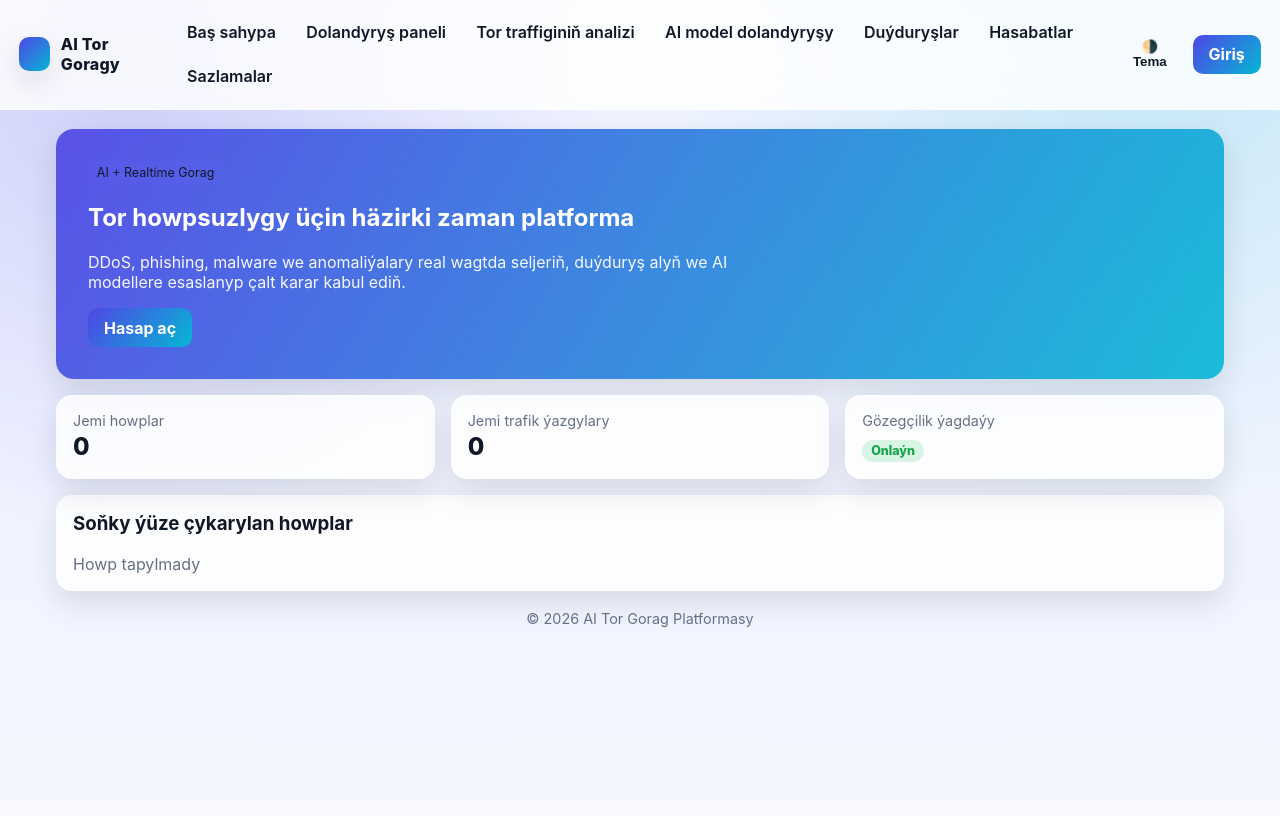
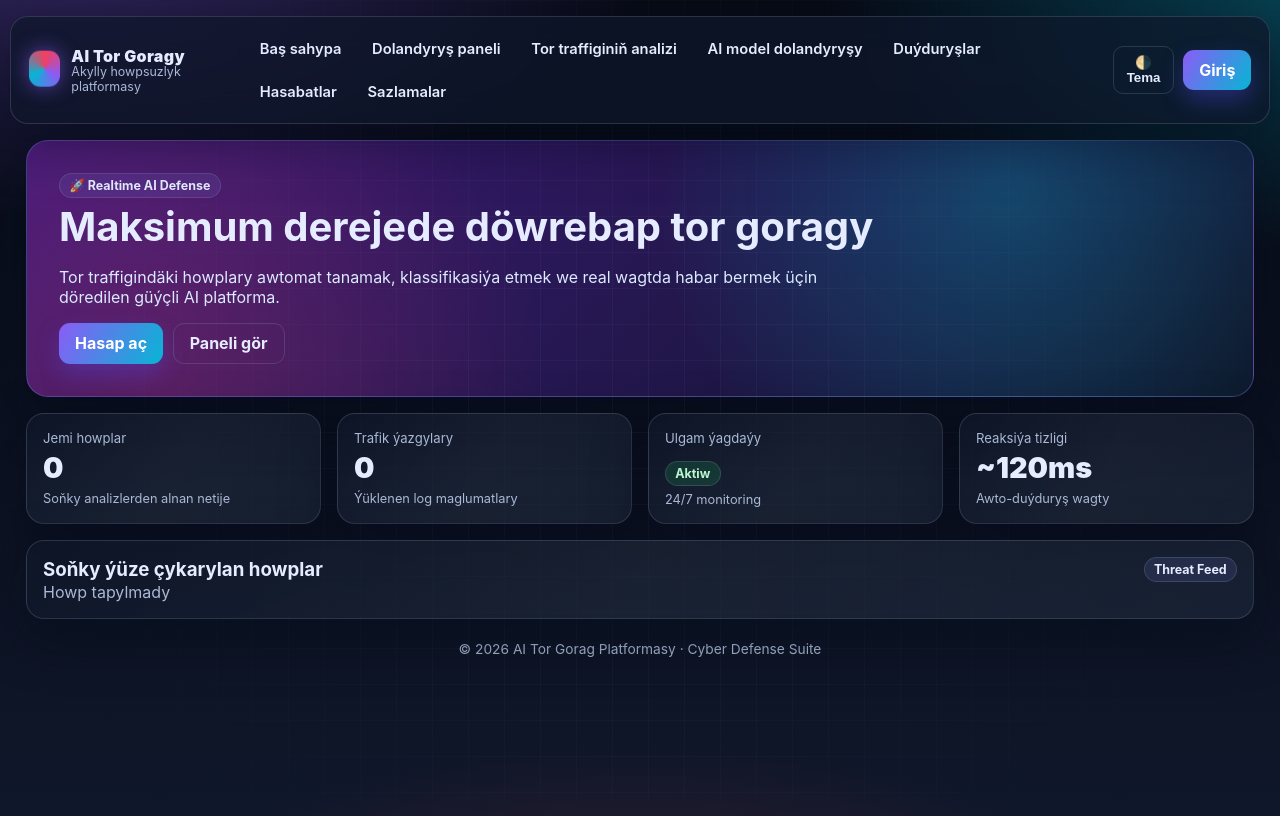
Before and after one commit to arslan9513/NetworkSecure, a Django app: page / in a window 1280 px wide. Before the commit the page ends 628 px from the top, so only its background shows below. Run offline with Django 5.2, Linux system fonts and the light colour scheme; data that the repository does not hold is empty.

Commit message:
Сделать максимально стильный премиальный редизайн фронтенда

```diff
--- a/platformapp/static/platformapp/css/style.css
+++ b/platformapp/static/platformapp/css/style.css
@@ -1,41 +1,58 @@
 :root {
-  --bg: #f3f6ff;
-  --bg-soft: #eef2ff;
-  --text: #101828;
-  --muted: #667085;
-  --card: rgba(255, 255, 255, 0.82);
-  --card-border: rgba(255, 255, 255, 0.55);
-  --accent: #4f46e5;
-  --accent-2: #06b6d4;
+  --bg: #070b16;
+  --bg2: #0f172a;
+  --surface: rgba(15, 23, 42, 0.72);
+  --surface-2: rgba(30, 41, 59, 0.62);
+  --border: rgba(148, 163, 184, 0.22);
+  --text: #e6ecff;
+  --muted: #aab8d6;
+  --accent: #8b5cf6;
+  --accent2: #06b6d4;
+  --accent3: #f43f5e;
+  --success: #22c55e;
   --danger: #ef4444;
-  --success: #16a34a;
-  --shadow: 0 12px 30px rgba(15, 23, 42, 0.12);
+  --shadow: 0 18px 55px rgba(2, 8, 23, 0.45);
 }
 
-html[data-theme='dark'] {
-  --bg: #060b16;
-  --bg-soft: #0a1325;
-  --text: #e5edff;
-  --muted: #99a7c2;
-  --card: rgba(13, 23, 43, 0.85);
-  --card-border: rgba(148, 163, 184, 0.2);
-  --accent: #818cf8;
-  --accent-2: #22d3ee;
-  --danger: #f87171;
-  --success: #4ade80;
-  --shadow: 0 16px 35px rgba(0, 0, 0, 0.45);
+html[data-theme='light'] {
+  --bg: #edf3ff;
+  --bg2: #f8fbff;
+  --surface: rgba(255, 255, 255, 0.82);
+  --surface-2: rgba(243, 244, 246, 0.88);
+  --border: rgba(99, 102, 241, 0.2);
+  --text: #0f172a;
+  --muted: #64748b;
+  --accent: #6d28d9;
+  --accent2: #0891b2;
+  --accent3: #e11d48;
+  --success: #16a34a;
+  --danger: #dc2626;
+  --shadow: 0 16px 45px rgba(59, 130, 246, 0.15);
 }
 
 * { box-sizing: border-box; }
+html, body { margin: 0; padding: 0; }
 body {
-  margin: 0;
-  font-family: "Inter", "Segoe UI", Roboto, Arial, sans-serif;
+  font-family: Inter, "Segoe UI", Roboto, sans-serif;
   color: var(--text);
   background:
-    radial-gradient(circle at 10% 10%, rgba(79, 70, 229, 0.20), transparent 35%),
-    radial-gradient(circle at 90% 5%, rgba(6, 182, 212, 0.18), transparent 35%),
-    linear-gradient(180deg, var(--bg-soft), var(--bg));
+    radial-gradient(1200px 600px at 5% -10%, rgba(139, 92, 246, .35), transparent 50%),
+    radial-gradient(900px 500px at 100% 0%, rgba(6, 182, 212, .30), transparent 50%),
+    radial-gradient(900px 400px at 50% 120%, rgba(244, 63, 94, .18), transparent 60%),
+    linear-gradient(180deg, var(--bg), var(--bg2));
   min-height: 100vh;
+}
+
+.bg-grid::before {
+  content: '';
+  position: fixed;
+  inset: 0;
+  pointer-events: none;
+  background-image:
+    linear-gradient(rgba(148,163,184,.06) 1px, transparent 1px),
+    linear-gradient(90deg, rgba(148,163,184,.06) 1px, transparent 1px);
+  background-size: 36px 36px;
+  mask-image: radial-gradient(circle at center, #000 20%, transparent 85%);
 }
 
 .topbar {
@@ -46,131 +63,198 @@ body {
   align-items: center;
   justify-content: space-between;
   gap: 1rem;
-  padding: 0.9rem 1.2rem;
-  backdrop-filter: blur(14px);
-  background: var(--card);
-  border-bottom: 1px solid var(--card-border);
+  padding: .8rem 1.1rem;
+  margin: 1rem auto 0;
+  max-width: 1260px;
+  border: 1px solid var(--border);
+  border-radius: 18px;
+  backdrop-filter: blur(18px);
+  background: var(--surface);
+  box-shadow: var(--shadow);
 }
 
 .logo-wrap { display: flex; align-items: center; gap: .7rem; }
-.logo { font-weight: 800; letter-spacing: .2px; }
 .logo-dot {
-  width: 34px; height: 34px; border-radius: 10px;
-  background: linear-gradient(135deg, var(--accent), var(--accent-2));
+  width: 36px; height: 36px; border-radius: 11px;
+  background: conic-gradient(from 120deg, var(--accent), var(--accent2), var(--accent3), var(--accent));
+  box-shadow: 0 0 20px rgba(139, 92, 246, .6);
+}
+.logo { font-weight: 900; letter-spacing: .35px; }
+.logo-sub { font-size: .78rem; color: var(--muted); margin-top: -2px; }
+
+.topbar nav { display: flex; gap: .35rem; flex-wrap: wrap; }
+.topbar nav a {
+  color: var(--text);
+  text-decoration: none;
+  font-weight: 600;
+  font-size: .92rem;
+  padding: .55rem .72rem;
+  border: 1px solid transparent;
+  border-radius: 11px;
+  transition: .2s ease;
+}
+.topbar nav a:hover {
+  transform: translateY(-1px);
+  border-color: var(--border);
+  background: rgba(129, 140, 248, .12);
+}
+
+.actions { display: flex; gap: .55rem; align-items: center; }
+
+main { max-width: 1260px; margin: 1rem auto 2.2rem; padding: 0 1rem; }
+
+.card {
+  background: linear-gradient(160deg, var(--surface), var(--surface-2));
+  border: 1px solid var(--border);
+  border-radius: 18px;
+  box-shadow: var(--shadow);
+  padding: 1rem;
+  position: relative;
+  overflow: hidden;
+}
+.card::after {
+  content: '';
+  position: absolute;
+  inset: 0;
+  pointer-events: none;
+  background: linear-gradient(120deg, transparent, rgba(255,255,255,.08), transparent);
+  opacity: .32;
+}
+
+.grid { display: grid; gap: 1rem; }
+.cols-2 { grid-template-columns: repeat(auto-fit, minmax(320px, 1fr)); }
+.cols-3 { grid-template-columns: repeat(auto-fit, minmax(240px, 1fr)); }
+.cols-4 { grid-template-columns: repeat(auto-fit, minmax(180px, 1fr)); }
+
+.hero {
+  padding: 2rem;
+  border-radius: 22px;
+  border: 1px solid rgba(129, 140, 248, .35);
+  background:
+    radial-gradient(circle at 80% 20%, rgba(6,182,212,.30), transparent 35%),
+    radial-gradient(circle at 10% 90%, rgba(244,63,94,.22), transparent 35%),
+    linear-gradient(135deg, rgba(76,29,149,.8), rgba(15,23,42,.75));
   box-shadow: var(--shadow);
 }
-
-.topbar nav { display: flex; flex-wrap: wrap; gap: 0.5rem; }
-.topbar nav a {
-  text-decoration: none;
-  color: var(--text);
-  padding: .5rem .7rem;
-  border-radius: 9px;
-  font-weight: 600;
-}
-.topbar nav a:hover { background: rgba(99, 102, 241, .12); }
-
-.actions { display: flex; align-items: center; gap: .6rem; }
-
-main { max-width: 1200px; margin: 1.2rem auto 2rem; padding: 0 1rem; }
-
-.grid { display: grid; gap: 1rem; }
-.cols-2 { grid-template-columns: repeat(auto-fit, minmax(300px, 1fr)); }
-.cols-3 { grid-template-columns: repeat(auto-fit, minmax(220px, 1fr)); }
-
-.card {
-  background: var(--card);
-  border: 1px solid var(--card-border);
-  border-radius: 16px;
-  box-shadow: var(--shadow);
-  padding: 1rem;
-}
-.card h3 { margin: 0 0 .5rem; }
-
-.hero {
-  margin-top: 1rem;
-  border-radius: 18px;
-  padding: 2rem;
-  background:
-    linear-gradient(120deg, rgba(79,70,229,.92), rgba(6,182,212,.9));
-  color: #fff;
-  box-shadow: var(--shadow);
-}
-.hero p { max-width: 700px; opacity: 0.95; }
+.hero h1 { margin: .2rem 0 .5rem; font-size: clamp(1.5rem, 3.3vw, 2.5rem); }
+.hero p { color: #dbeafe; max-width: 760px; }
 
 .btn {
-  display: inline-block;
   border: none;
   color: #fff;
-  background: linear-gradient(130deg, var(--accent), var(--accent-2));
-  padding: .6rem 1rem;
-  border-radius: 10px;
+  text-decoration: none;
   font-weight: 700;
-  text-decoration: none;
+  border-radius: 11px;
+  padding: .62rem 1rem;
+  display: inline-flex;
+  align-items: center;
+  gap: .45rem;
   cursor: pointer;
-  transition: transform .15s ease, filter .2s ease;
+  background: linear-gradient(120deg, var(--accent), var(--accent2));
+  box-shadow: 0 10px 22px rgba(79, 70, 229, .36);
+  transition: .18s ease;
 }
-.btn:hover { transform: translateY(-1px); filter: brightness(1.05); }
+.btn:hover { transform: translateY(-2px); filter: brightness(1.06); }
+
+.btn-outline {
+  background: transparent;
+  border: 1px solid var(--border);
+  color: var(--text);
+  box-shadow: none;
+}
 
 #themeToggle {
-  border: 1px solid var(--card-border);
+  border: 1px solid var(--border);
   background: transparent;
   color: var(--text);
   border-radius: 10px;
-  padding: .45rem .8rem;
-  font-weight: 600;
+  padding: .5rem .75rem;
+  font-weight: 700;
   cursor: pointer;
 }
 
-.stat {
-  display: flex;
-  flex-direction: column;
-  gap: .2rem;
+.kpi { padding: 1rem; }
+.kpi .kpi-top { color: var(--muted); font-size: .82rem; }
+.kpi .kpi-value { font-size: 1.8rem; font-weight: 900; margin-top: .25rem; }
+.kpi .kpi-foot { margin-top: .35rem; font-size: .8rem; color: var(--muted); }
+
+.badge {
+  display: inline-flex; align-items: center; gap: .35rem;
+  font-size: .78rem; font-weight: 700;
+  padding: .25rem .58rem; border-radius: 999px;
+  border: 1px solid var(--border);
+  background: rgba(129,140,248,.13);
 }
-.stat .value { font-size: 1.5rem; font-weight: 800; }
-.stat .label { color: var(--muted); font-size: .9rem; }
+.badge-danger { background: rgba(239,68,68,.12); color: #fecaca; }
+.badge-success { background: rgba(34,197,94,.16); color: #bbf7d0; }
 
-.form input, .form select {
+.section-title { display: flex; align-items: center; justify-content: space-between; gap: .8rem; }
+.section-title h2, .section-title h3 { margin: 0; }
+.muted { color: var(--muted); }
+
+.quick-actions { display: flex; flex-wrap: wrap; gap: .6rem; }
+
+.feed { display: grid; gap: .6rem; }
+.feed-item {
+  padding: .65rem .72rem;
+  border-radius: 11px;
+  border: 1px solid var(--border);
+  background: rgba(15, 23, 42, .25);
+}
+html[data-theme='light'] .feed-item { background: rgba(255,255,255,.55); }
+
+.form input, .form select, .form textarea {
   width: 100%;
-  border: 1px solid var(--card-border);
+  margin-top: .35rem;
   border-radius: 10px;
-  padding: .65rem;
-  margin-top: .3rem;
-  background: rgba(255,255,255,.7);
+  border: 1px solid var(--border);
+  padding: .68rem;
+  background: rgba(255,255,255,.06);
+  color: var(--text);
 }
-html[data-theme='dark'] .form input,
-html[data-theme='dark'] .form select { background: rgba(15,23,42,.55); color: var(--text); }
+html[data-theme='light'] .form input,
+html[data-theme='light'] .form select,
+html[data-theme='light'] .form textarea { background: #fff; }
+
+.table-wrap { overflow-x: auto; border-radius: 12px; }
+table { width: 100%; border-collapse: collapse; }
+th, td { padding: .7rem; border-bottom: 1px solid var(--border); }
+th { text-align: left; color: var(--muted); font-size: .84rem; }
+tr:hover td { background: rgba(99,102,241,.08); }
+
+.progress {
+  height: 8px;
+  border-radius: 999px;
+  background: rgba(148,163,184,.25);
+  overflow: hidden;
+}
+.progress > span {
+  display: block;
+  height: 100%;
+  background: linear-gradient(120deg, var(--accent), var(--accent2));
+}
 
 .messages .msg {
-  background: linear-gradient(120deg, #22c55e, #16a34a);
-  color: #fff;
-  border-radius: 10px;
-  padding: .7rem .8rem;
-  margin-bottom: .6rem;
+  border: 1px solid rgba(34,197,94,.35);
+  border-radius: 11px;
+  padding: .65rem .75rem;
+  background: linear-gradient(120deg, rgba(34,197,94,.2), rgba(6,182,212,.15));
 }
 
-.badge {
-  display:inline-block;
-  font-size:.78rem;
-  padding:.2rem .55rem;
-  border-radius: 999px;
-  background: rgba(99,102,241,.16);
-  color: var(--text);
+.footer {
+  text-align: center;
+  color: var(--muted);
+  margin-top: 1.4rem;
+  font-size: .86rem;
 }
-.badge-danger { background: rgba(239,68,68,.17); color: var(--danger); }
-.badge-success { background: rgba(34,197,94,.17); color: var(--success); }
 
-.table-wrap { overflow-x: auto; }
-table { width: 100%; border-collapse: collapse; }
-th, td { padding: .65rem; border-bottom: 1px solid rgba(148,163,184,.25); text-align: left; }
-th { color: var(--muted); font-weight: 700; }
-tr:hover td { background: rgba(99,102,241,.06); }
+@keyframes floaty {
+  0%, 100% { transform: translateY(0); }
+  50% { transform: translateY(-4px); }
+}
+.floaty { animation: floaty 3s ease-in-out infinite; }
 
-.section-title { display:flex; align-items:center; justify-content:space-between; gap:1rem; margin-bottom:.7rem; }
-.muted { color: var(--muted); }
-.footer { text-align:center; color: var(--muted); margin-top:1.2rem; font-size:.9rem; }
-
-@media (max-width: 860px) {
-  .topbar { flex-direction: column; align-items: flex-start; }
+@media (max-width: 980px) {
+  .topbar { flex-direction: column; align-items: flex-start; border-radius: 14px; }
   .topbar nav { width: 100%; }
 }
--- a/platformapp/static/platformapp/js/app.js
+++ b/platformapp/static/platformapp/js/app.js
@@ -1,30 +1,75 @@
 document.addEventListener('DOMContentLoaded', () => {
   const html = document.documentElement;
   const toggle = document.getElementById('themeToggle');
+
+  const setTheme = (theme) => {
+    html.setAttribute('data-theme', theme);
+    localStorage.setItem('theme', theme);
+  };
+
+  setTheme(localStorage.getItem('theme') || 'dark');
+
   if (toggle) {
     toggle.addEventListener('click', () => {
       const theme = html.getAttribute('data-theme') === 'dark' ? 'light' : 'dark';
-      html.setAttribute('data-theme', theme);
-      localStorage.setItem('theme', theme);
+      setTheme(theme);
     });
-    html.setAttribute('data-theme', localStorage.getItem('theme') || 'light');
   }
+
+  const commonChartOptions = {
+    responsive: true,
+    maintainAspectRatio: false,
+    plugins: { legend: { labels: { color: getComputedStyle(document.body).getPropertyValue('--text') } } },
+    scales: {
+      x: { ticks: { color: getComputedStyle(document.body).getPropertyValue('--muted') }, grid: { color: 'rgba(148,163,184,0.2)' } },
+      y: { ticks: { color: getComputedStyle(document.body).getPropertyValue('--muted') }, grid: { color: 'rgba(148,163,184,0.2)' } }
+    }
+  };
 
   const trafficCanvas = document.getElementById('trafficChart');
   if (trafficCanvas) {
-    new Chart(trafficCanvas, {
+    trafficCanvas.style.minHeight = '280px';
+    const ctx = trafficCanvas.getContext('2d');
+    const gradient = ctx.createLinearGradient(0, 0, 0, 240);
+    gradient.addColorStop(0, 'rgba(139,92,246,0.55)');
+    gradient.addColorStop(1, 'rgba(6,182,212,0.05)');
+
+    new Chart(ctx, {
       type: 'line',
-      data: { labels: ['00:00', '04:00', '08:00', '12:00', '16:00', '20:00'], datasets: [{ label: 'Trafik', data: [12, 19, 9, 23, 15, 28], borderColor: '#3b82f6' }] }
+      data: {
+        labels: ['00:00', '04:00', '08:00', '12:00', '16:00', '20:00'],
+        datasets: [{
+          label: 'Trafik akymy',
+          data: [12, 19, 9, 23, 15, 28],
+          fill: true,
+          backgroundColor: gradient,
+          borderColor: '#8b5cf6',
+          tension: 0.35,
+          pointRadius: 4,
+        }]
+      },
+      options: commonChartOptions
     });
   }
 
   const threatCanvas = document.getElementById('threatChart');
   if (threatCanvas) {
+    threatCanvas.style.minHeight = '280px';
     let levels = [];
     try { levels = JSON.parse(threatCanvas.dataset.levels || '[]'); } catch (e) { levels = []; }
+
     new Chart(threatCanvas, {
       type: 'bar',
-      data: { labels: levels.map(v => `Dereje ${v.severity}`), datasets: [{ label: 'Howp sany', data: levels.map(v => v.total), backgroundColor: '#ef4444' }] }
+      data: {
+        labels: levels.map(v => `Dereje ${v.severity}`),
+        datasets: [{
+          label: 'Howp sany',
+          data: levels.map(v => v.total),
+          borderRadius: 8,
+          backgroundColor: ['#8b5cf6', '#06b6d4', '#f43f5e', '#f59e0b', '#22c55e']
+        }]
+      },
+      options: commonChartOptions
     });
   }
 
@@ -35,6 +80,7 @@ document.addEventListener('DOMContentLoaded', () => {
     socket.onmessage = (event) => {
       const data = JSON.parse(event.data);
       const div = document.createElement('div');
+      div.className = 'feed-item';
       div.textContent = `⚠ ${data.habar || 'Täze duýduryş'}`;
       liveAlerts.prepend(div);
     };
--- a/platformapp/templates/platformapp/base.html
+++ b/platformapp/templates/platformapp/base.html
@@ -1,6 +1,6 @@
 {% load static %}
 <!DOCTYPE html>
-<html lang="tk" data-theme="light">
+<html lang="tk" data-theme="dark">
 <head>
     <meta charset="UTF-8">
     <meta name="viewport" content="width=device-width, initial-scale=1.0">
@@ -9,11 +9,14 @@
     <script defer src="https://cdn.jsdelivr.net/npm/chart.js"></script>
     <script defer src="{% static 'platformapp/js/app.js' %}"></script>
 </head>
-<body>
+<body class="bg-grid">
 <header class="topbar">
     <div class="logo-wrap">
-        <div class="logo-dot"></div>
-        <div class="logo">AI Tor Goragy</div>
+        <div class="logo-dot floaty"></div>
+        <div>
+            <div class="logo">AI Tor Goragy</div>
+            <div class="logo-sub">Akylly howpsuzlyk platformasy</div>
+        </div>
     </div>
     <nav>
         <a href="/">Baş sahypa</a>
@@ -27,7 +30,7 @@
     <div class="actions">
         <button id="themeToggle">🌗 Tema</button>
         {% if user.is_authenticated %}
-            <a class="btn" href="/cykys/">Çykyş</a>
+            <a class="btn-outline btn" href="/cykys/">Çykyş</a>
         {% else %}
             <a class="btn" href="/giris/">Giriş</a>
         {% endif %}
@@ -40,7 +43,7 @@
     </section>
     {% endif %}
     {% block content %}{% endblock %}
-    <div class="footer">© 2026 AI Tor Gorag Platformasy</div>
+    <div class="footer">© 2026 AI Tor Gorag Platformasy · Cyber Defense Suite</div>
 </main>
 </body>
 </html>
--- a/platformapp/templates/platformapp/home.html
+++ b/platformapp/templates/platformapp/home.html
@@ -2,26 +2,30 @@
 {% block title %}Baş sahypa{% endblock %}
 {% block content %}
 <section class="hero">
-    <span class="badge">AI + Realtime Gorag</span>
-    <h1>Tor howpsuzlygy üçin häzirki zaman platforma</h1>
-    <p>DDoS, phishing, malware we anomaliýalary real wagtda seljeriň, duýduryş alyň we AI modellere esaslanyp çalt karar kabul ediň.</p>
-    <a href="/hasaba-almak/" class="btn">Hasap aç</a>
+    <span class="badge">🚀 Realtime AI Defense</span>
+    <h1>Maksimum derejede döwrebap tor goragy</h1>
+    <p>Tor traffigindäki howplary awtomat tanamak, klassifikasiýa etmek we real wagtda habar bermek üçin döredilen güýçli AI platforma.</p>
+    <div class="quick-actions" style="margin-top:1rem;">
+        <a href="/hasaba-almak/" class="btn">Hasap aç</a>
+        <a href="/dolandyrys-paneli/" class="btn btn-outline">Paneli gör</a>
+    </div>
 </section>
 
-<section class="grid cols-3" style="margin-top:1rem;">
-  <article class="card stat"><div class="label">Jemi howplar</div><div class="value">{{ threat_count }}</div></article>
-  <article class="card stat"><div class="label">Jemi trafik ýazgylary</div><div class="value">{{ log_count }}</div></article>
-  <article class="card stat"><div class="label">Gözegçilik ýagdaýy</div><div class="value"><span class="badge badge-success">Onlaýn</span></div></article>
+<section class="grid cols-4" style="margin-top:1rem;">
+    <article class="card kpi"><div class="kpi-top">Jemi howplar</div><div class="kpi-value">{{ threat_count }}</div><div class="kpi-foot">Soňky analizlerden alnan netije</div></article>
+    <article class="card kpi"><div class="kpi-top">Trafik ýazgylary</div><div class="kpi-value">{{ log_count }}</div><div class="kpi-foot">Ýüklenen log maglumatlary</div></article>
+    <article class="card kpi"><div class="kpi-top">Ulgam ýagdaýy</div><div class="kpi-value"><span class="badge badge-success">Aktiw</span></div><div class="kpi-foot">24/7 monitoring</div></article>
+    <article class="card kpi"><div class="kpi-top">Reaksiýa tizligi</div><div class="kpi-value">~120ms</div><div class="kpi-foot">Awto-duýduryş wagty</div></article>
 </section>
 
 <section class="card" style="margin-top:1rem;">
-  <div class="section-title"><h3>Soňky ýüze çykarylan howplar</h3></div>
-  {% for t in threats %}
-    <div style="padding:.45rem 0;border-bottom:1px solid rgba(148,163,184,.2)">
-      <strong>{{ t.title }}</strong> <span class="badge">{{ t.get_attack_type_display }}</span>
+    <div class="section-title"><h3>Soňky ýüze çykarylan howplar</h3><span class="badge">Threat Feed</span></div>
+    <div class="feed">
+        {% for t in threats %}
+            <div class="feed-item"><strong>{{ t.title }}</strong> <span class="badge">{{ t.get_attack_type_display }}</span></div>
+        {% empty %}
+            <div class="muted">Howp tapylmady</div>
+        {% endfor %}
     </div>
-  {% empty %}
-    <div class="muted">Howp tapylmady</div>
-  {% endfor %}
 </section>
 {% endblock %}
```
Also changed, not shown: platformapp/templates/platformapp/alerts.html (+11 -5 lines), platformapp/templates/platformapp/dashboard.html (+14 -7 lines).
